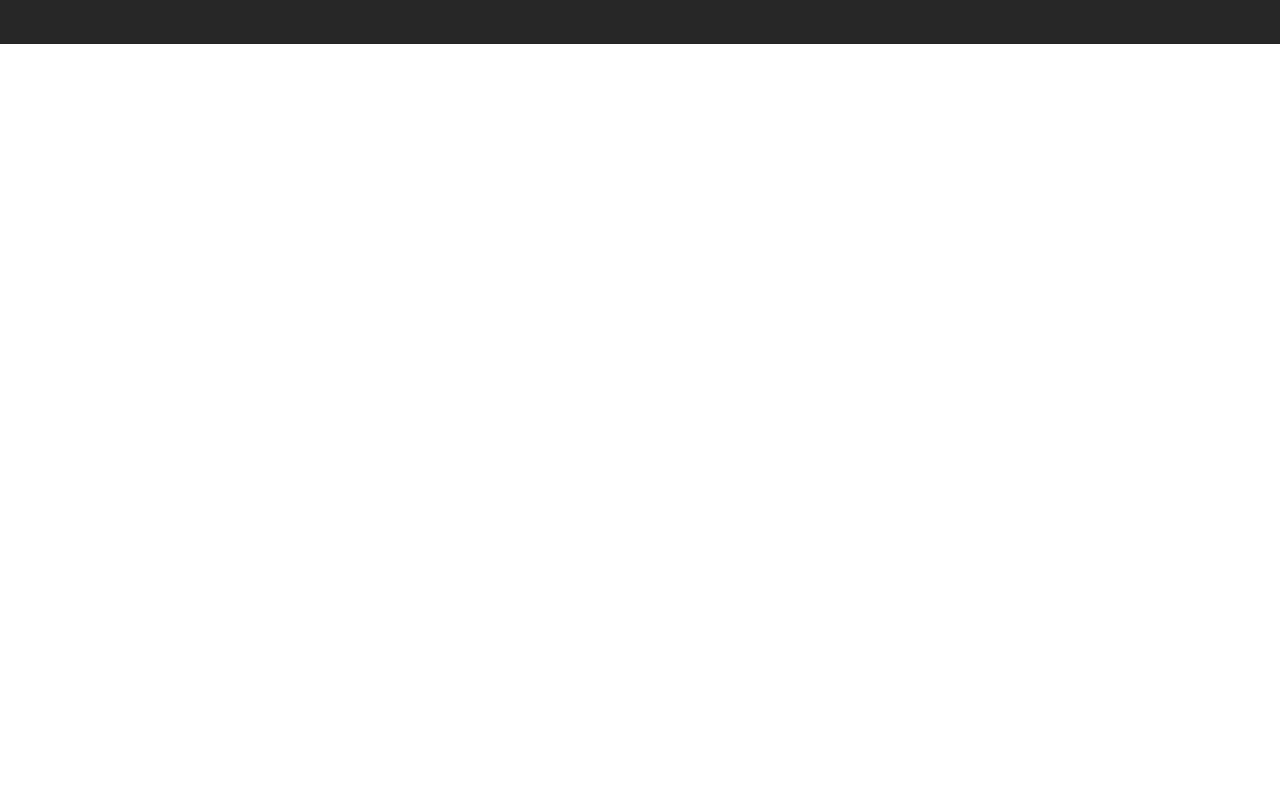
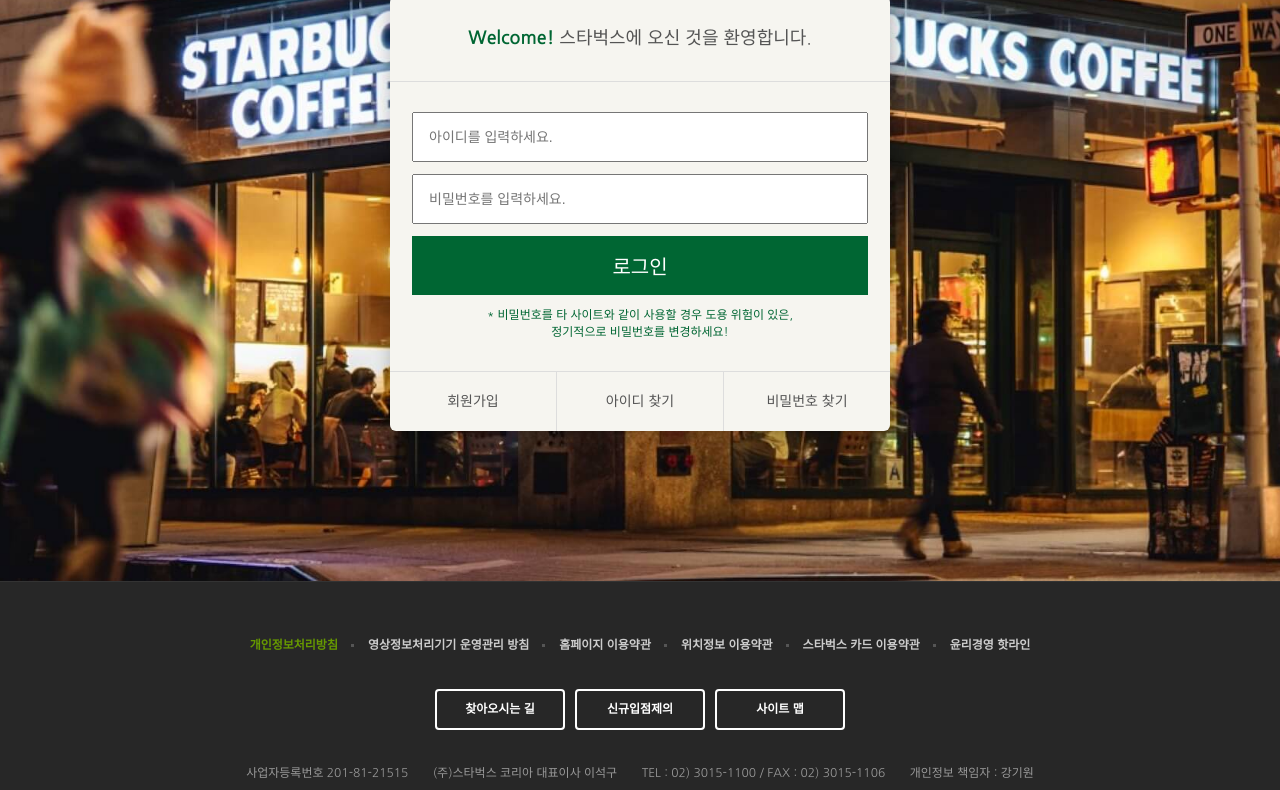
Before and after one commit to woo-lala/starbucks, a plain HTML site: page signin/index.html in a window 1280 px wide. Shown: the part 290-1080 px from the top of the page. Before the commit the page ends 800 px from the top, so only its background shows below. Drawn offline with nearby package versions, Linux system fonts and the light colour scheme.

Commit message:
로그인 페이지 완성

```diff
--- /dev/null
+++ b/css/signin.css
@@ -0,0 +1,79 @@
+.signin {
+  margin-top: 120px;
+  padding: 100px 0 150px;
+  background-image: url("../images/signin_bg.jpg");
+  background-repeat: no-repeat;
+  background-position: center;
+  background-attachment: fixed; /*스크롤할 때 배경이미지가 뷰포트에 고정되게 만들기*/
+  background-size: cover; /*넓은 너비의 이미지가 맞춰지도록*/
+}
+.signin h1 {
+  color: #fff;
+  font-size: 30px;
+  font-weight: 700;
+  text-align: center;
+  margin-bottom: 24px;
+}
+.signin__card { /*.signin .signin__card 라고 안 하는 이유는 중복되기 때문*/
+  /*.signin__card로 충분히 명시하고 있기 때문에 필요 없다*/
+  width: 500px;
+  margin: 0 auto; /*위아래, 좌우 -> 가운데 정렬됨*/
+  border-radius: 6px;
+  background-color: #f6f5f0;
+  /* x축으로 2, y축으로 2, 20px의 흐린 처리, 그림자 색상 지정 */
+  box-shadow: 2px 2px 20px rgba(0,0,0,.3);
+  color: #555; /*하위 요소들에 상속되므로 카드 내부의 글자색을 뜻함*/
+}
+.signin__card h2 {
+  padding: 30px;
+  font-size: 18px;
+  text-align: center;
+  border-bottom: 1px solid #ddd;
+}
+.signin__card h2 strong {
+  font-weight: 700;
+  color: #006633;
+}
+.signin__card form {
+  padding: 30px 22px; /*내부 여백*/
+}
+.signin__card form input {
+  width: 100%; /*가로 너비를 최대한 늘려서 사용하겠다*/
+  margin-bottom: 12px; /*사이 공간*/
+  padding: 15px;
+  border-radius: 1px solid #ddd;
+  outline: none; /*focus 되었을 때 파란색 실선 나오지 않게*/
+  box-sizing: border-box; /*input은 inline 요소 -> 바꿔주기*/
+  font-size: 14px;
+}
+.signin__card form [type="submit"] { /*대괄호가 붙어 있으면 속성 선택자 -> type이 submit인 요소를 선택하는 것*/
+  background-color: #006633;
+  border: none;
+  color: #fff;
+  font-size: 20px;
+  cursor: pointer;
+}
+.signin__card form p {
+  font-size: 12px;
+  color: #006633;
+  text-align: center; /*가운데 정렬*/
+}
+.signin__card .actions { /*회원가입, 아이디 찾기, 비밀번호 찾기*/
+  display: flex; /*수평 정렬*/
+  border-top: 1px solid #ddd;
+}
+.signin__card .actions a {
+  flex-grow: 1; /*증가 너비 비율이 1*/
+  flex-basis: 0; /*기본 너비는 0으로 없는 상태이다*/
+  text-align: center; /*글자 가운데 정렬*/
+  padding: 20px;
+  color: #555;
+  font-size: 14px;
+  border-right: 1px solid #ddd; /*구분선 만들어줌*/
+}
+.signin__card .actions a:last-child {
+  border-right: none; /*사이사이에만 필요하니까 마지막 구분선은 지워주기*/
+}
+.signin__card .actions a:hover {
+  text-decoration: underline;
+}
--- a/signin/index.html
+++ b/signin/index.html
@@ -27,6 +27,7 @@
   <link rel="stylesheet" href="https://cdn.jsdelivr.net/npm/reset-css@5.0.1/reset.min.css" />
   <link href="https://fonts.googleapis.com/css2?family=Material+Icons" rel="stylesheet"/>  <!-- 구글 아이콘 이용을 위해 -->
   <link rel="stylesheet" href="../css/common.css" /> <!-- common.css 연결 -->
+  <link rel="stylesheet" href="../css/signin.css" /> <!-- signin.css 연결 -->
 
   <script defer src="../js/common.js"></script><!-- 공통으로 묶은 자바스크립트 연결 -->
 </head>
@@ -363,8 +364,28 @@
 
   </header>
 
+  <!--SIGN IN-->
   <section class="signin">
-
+    <h1>로그인</h1>
+    <div class="signin__card">
+      <h2>
+        <strong>Welcome!</strong> 스타벅스에 오신 것을 환영합니다.
+      </h2>
+      <form>
+        <input type="text" placeholder="아이디를 입력하세요." />
+        <input type="password" placeholder="비밀번호를 입력하세요." />
+        <input type="submit" value="로그인" />
+        <p>
+          * 비밀번호를 타 사이트와 같이 사용할 경우 도용 위험이 있은, <br/>
+          정기적으로 비밀번호를 변경하세요!
+        </p>
+      </form>
+      <div class="actions">
+        <a href="javascript:void(0)">회원가입</a>
+        <a href="javascript:void(0)">아이디 찾기</a>
+        <a href="javascript:void(0)">비밀번호 찾기</a>
+      </div>
+    </div>
   </section>
 
 
```
